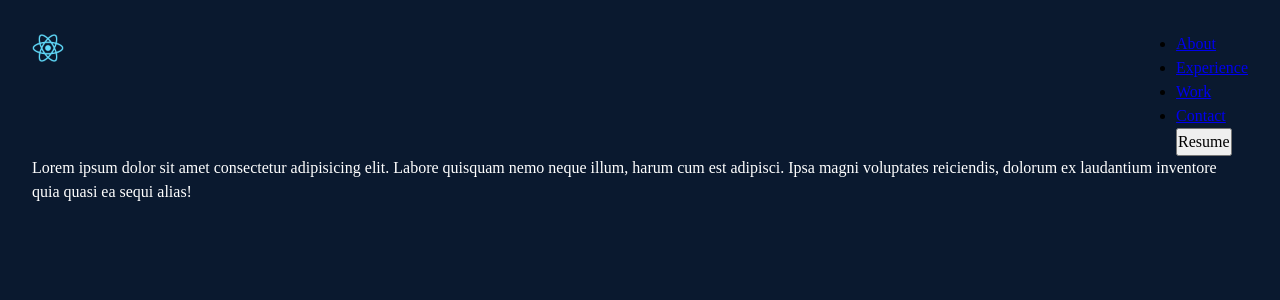
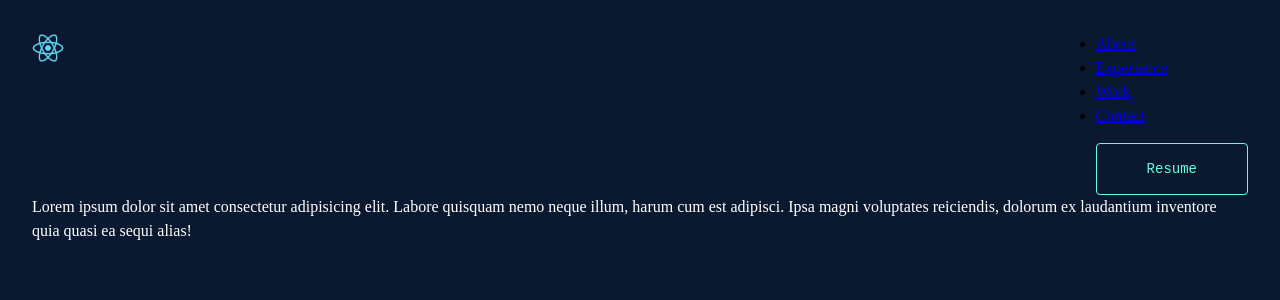
Before and after one commit to ExcitedDeveloper/portfolio, a React (Create React App) app: page / in a window 1280 px wide. Shown: the top 300 px of the page. Built offline with nearby package versions, Linux system fonts and the light colour scheme.

Commit message:
Style button

```diff
--- a/src/components/SideBar3/SideBar3.css
+++ b/src/components/SideBar3/SideBar3.css
@@ -82,6 +82,22 @@
   justify-content: center;
 }
 
+.button {
+  color: var(--highlight-color);
+  background-color: transparent;
+  border: 0.063rem solid var(--highlight-color);
+  border-radius: var(--border-radius);
+  font-size: var(--fz-sm);
+  font-family: var(--menu-font);
+  line-height: 1;
+  text-decoration: none;
+  cursor: pointer;
+  transition: var(--transition);
+  padding: 1.125rem 3.125rem;
+  margin: 10% auto 0;
+  width: max-content;
+}
+
 #menu-toggle:checked + .menu-btn > span {
   transform: rotate(45deg);
 }
--- a/src/components/SideBar3/SideBar3.tsx
+++ b/src/components/SideBar3/SideBar3.tsx
@@ -50,7 +50,9 @@ const SideBar3 = (): ReactElement => {
           </a>
         </li>
         <li className="sidebar-button">
-          <button className="button">Resume</button>
+          <a href="/resume.pdf" className="button">
+            Resume
+          </a>
         </li>
       </ul>
     </div>
--- a/src/index.css
+++ b/src/index.css
@@ -6,6 +6,8 @@
   --header-spacing: 2rem;
   --transition: all 0.25s cubic-bezier(0.645, 0.045, 0.355, 1);
   --menu-font: 'SF Mono', 'Fira Code', 'Fira Mono', 'Roboto Mono', monospace;
+  --border-radius: 0.25rem;
+  --fz-sm: 0.875rem;
 }
 
 /* https://piccalil.li/blog/a-modern-css-reset */
```
